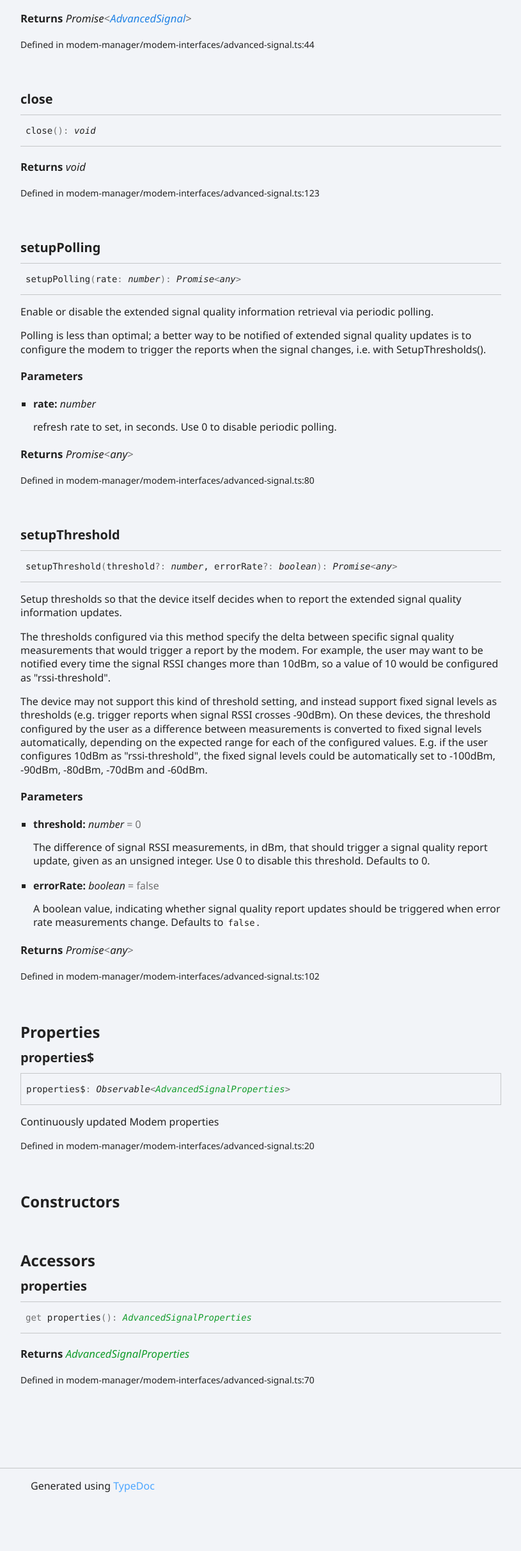
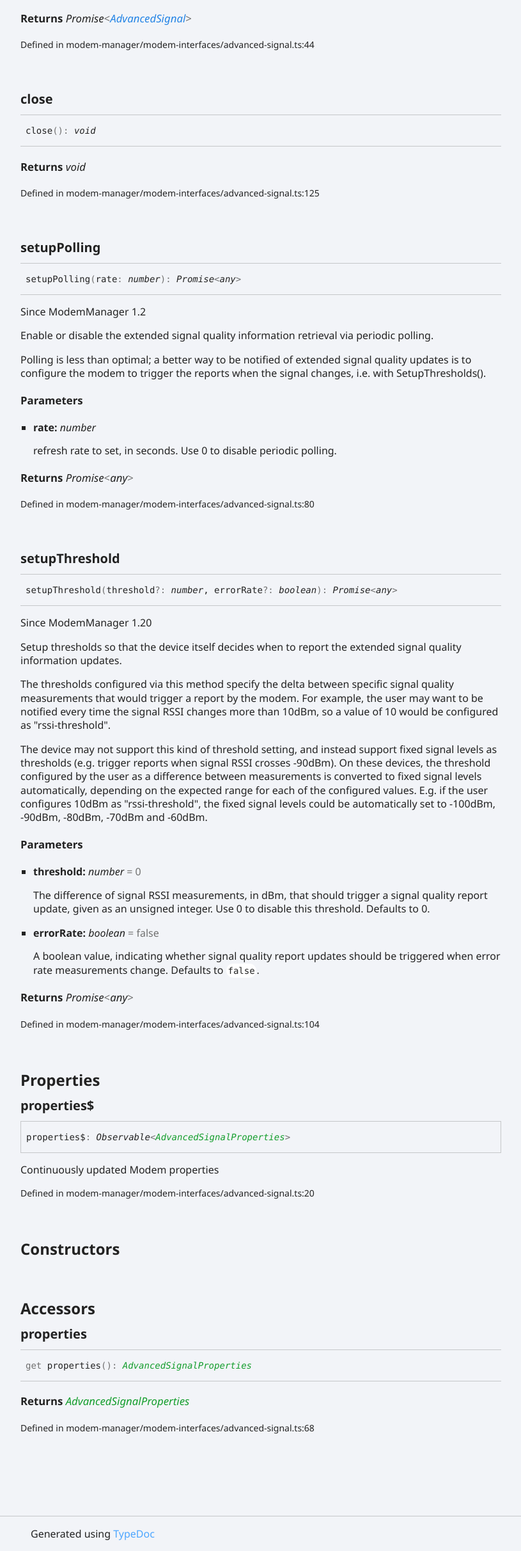
Before and after one commit to harborretail/chadburn, a website: page docs/classes/AdvancedSignal.html in a window 1280 px wide. Shown: the part 1360-3784 px from the top of the page at 64% size, without its empty margins (96-911 px from the left). Before the commit the page ends 3709 px from the top, so only its background shows below. Drawn offline with Linux system fonts and the light colour scheme.

Commit message:
updated docs

```diff
--- a/docs/classes/AdvancedSignal.html
+++ b/docs/classes/AdvancedSignal.html
@@ -88,7 +88,7 @@
 <li class="tsd-description">
 <h4 class="tsd-returns-title">Returns <span class="tsd-signature-type">void</span></h4><aside class="tsd-sources">
 <ul>
-<li>Defined in modem-manager/modem-interfaces/advanced-signal.ts:115</li></ul></aside></li></ul></section>
+<li>Defined in modem-manager/modem-interfaces/advanced-signal.ts:117</li></ul></aside></li></ul></section>
 <section class="tsd-panel tsd-member tsd-kind-method tsd-parent-kind-class"><a id="close" class="tsd-anchor"></a>
 <h3 class="tsd-anchor-link"><span>close</span><a href="#close" aria-label="Permalink" class="tsd-anchor-icon"><svg class="icon icon-tabler icon-tabler-link" viewBox="0 0 24 24" stroke-width="2" stroke="currentColor" fill="none" stroke-linecap="round" stroke-linejoin="round"><use href="#icon-anchor-a"></use><use href="#icon-anchor-b"></use><use href="#icon-anchor-c"></use></svg></a></h3>
 <ul class="tsd-signatures tsd-kind-method tsd-parent-kind-class">
@@ -96,13 +96,14 @@
 <li class="tsd-description">
 <h4 class="tsd-returns-title">Returns <span class="tsd-signature-type">void</span></h4><aside class="tsd-sources">
 <ul>
-<li>Defined in modem-manager/modem-interfaces/advanced-signal.ts:123</li></ul></aside></li></ul></section>
+<li>Defined in modem-manager/modem-interfaces/advanced-signal.ts:125</li></ul></aside></li></ul></section>
 <section class="tsd-panel tsd-member tsd-kind-method tsd-parent-kind-class"><a id="setupPolling" class="tsd-anchor"></a>
 <h3 class="tsd-anchor-link"><span>setup<wbr/>Polling</span><a href="#setupPolling" aria-label="Permalink" class="tsd-anchor-icon"><svg class="icon icon-tabler icon-tabler-link" viewBox="0 0 24 24" stroke-width="2" stroke="currentColor" fill="none" stroke-linecap="round" stroke-linejoin="round"><use href="#icon-anchor-a"></use><use href="#icon-anchor-b"></use><use href="#icon-anchor-c"></use></svg></a></h3>
 <ul class="tsd-signatures tsd-kind-method tsd-parent-kind-class">
 <li class="tsd-signature tsd-anchor-link" id="setupPolling.setupPolling-1">setup<wbr/>Polling<span class="tsd-signature-symbol">(</span>rate<span class="tsd-signature-symbol">: </span><span class="tsd-signature-type">number</span><span class="tsd-signature-symbol">)</span><span class="tsd-signature-symbol">: </span><span class="tsd-signature-type">Promise</span><span class="tsd-signature-symbol">&lt;</span><span class="tsd-signature-type">any</span><span class="tsd-signature-symbol">&gt;</span><a href="#setupPolling.setupPolling-1" aria-label="Permalink" class="tsd-anchor-icon"><svg class="icon icon-tabler icon-tabler-link" viewBox="0 0 24 24" stroke-width="2" stroke="currentColor" fill="none" stroke-linecap="round" stroke-linejoin="round"><use href="#icon-anchor-a"></use><use href="#icon-anchor-b"></use><use href="#icon-anchor-c"></use></svg></a></li>
 <li class="tsd-description">
-<div class="tsd-comment tsd-typography"><p>Enable or disable the extended signal quality information retrieval via periodic polling.</p>
+<div class="tsd-comment tsd-typography"><p>Since ModemManager 1.2</p>
+<p>Enable or disable the extended signal quality information retrieval via periodic polling.</p>
 <p>Polling is less than optimal; a better way to be notified of extended signal quality updates is to configure the modem to trigger the reports when the signal changes, i.e. with SetupThresholds().</p>
 </div>
 <div class="tsd-parameters">
@@ -120,7 +121,8 @@
 <ul class="tsd-signatures tsd-kind-method tsd-parent-kind-class">
 <li class="tsd-signature tsd-anchor-link" id="setupThreshold.setupThreshold-1">setup<wbr/>Threshold<span class="tsd-signature-symbol">(</span>threshold<span class="tsd-signature-symbol">?: </span><span class="tsd-signature-type">number</span>, errorRate<span class="tsd-signature-symbol">?: </span><span class="tsd-signature-type">boolean</span><span class="tsd-signature-symbol">)</span><span class="tsd-signature-symbol">: </span><span class="tsd-signature-type">Promise</span><span class="tsd-signature-symbol">&lt;</span><span class="tsd-signature-type">any</span><span class="tsd-signature-symbol">&gt;</span><a href="#setupThreshold.setupThreshold-1" aria-label="Permalink" class="tsd-anchor-icon"><svg class="icon icon-tabler icon-tabler-link" viewBox="0 0 24 24" stroke-width="2" stroke="currentColor" fill="none" stroke-linecap="round" stroke-linejoin="round"><use href="#icon-anchor-a"></use><use href="#icon-anchor-b"></use><use href="#icon-anchor-c"></use></svg></a></li>
 <li class="tsd-description">
-<div class="tsd-comment tsd-typography"><p>Setup thresholds so that the device itself decides when to report the extended signal quality information updates.</p>
+<div class="tsd-comment tsd-typography"><p>Since ModemManager 1.20</p>
+<p>Setup thresholds so that the device itself decides when to report the extended signal quality information updates.</p>
 <p>The thresholds configured via this method specify the delta between specific signal quality measurements that would trigger a report by the modem.
 For example, the user may want to be notified every time the signal RSSI changes more than 10dBm, so a value of 10 would be configured as &quot;rssi-threshold&quot;.</p>
 <p>The device may not support this kind of threshold setting, and instead support fixed signal levels as thresholds (e.g. trigger reports when signal RSSI crosses -90dBm).
@@ -141,7 +143,7 @@ E.g. if the user configures 10dBm as &quot;rssi-threshold&quot;, the fixed signa
 </div></li></ul></div>
 <h4 class="tsd-returns-title">Returns <span class="tsd-signature-type">Promise</span><span class="tsd-signature-symbol">&lt;</span><span class="tsd-signature-type">any</span><span class="tsd-signature-symbol">&gt;</span></h4><aside class="tsd-sources">
 <ul>
-<li>Defined in modem-manager/modem-interfaces/advanced-signal.ts:102</li></ul></aside></li></ul></section></section>
+<li>Defined in modem-manager/modem-interfaces/advanced-signal.ts:104</li></ul></aside></li></ul></section></section>
 <section class="tsd-panel-group tsd-member-group">
 <h2>Properties</h2>
 <section class="tsd-panel tsd-member tsd-kind-property tsd-parent-kind-class tsd-is-private"><a id="_advancedSignalInterface" class="tsd-anchor"></a>
@@ -206,7 +208,7 @@ E.g. if the user configures 10dBm as &quot;rssi-threshold&quot;, the fixed signa
 <li class="tsd-description">
 <h4 class="tsd-returns-title">Returns <a href="../interfaces/ModemManagerTypes.AdvancedSignalProperties.html" class="tsd-signature-type" data-tsd-kind="Interface">AdvancedSignalProperties</a></h4><aside class="tsd-sources">
 <ul>
-<li>Defined in modem-manager/modem-interfaces/advanced-signal.ts:70</li></ul></aside></li></ul></section></section></div>
+<li>Defined in modem-manager/modem-interfaces/advanced-signal.ts:68</li></ul></aside></li></ul></section></section></div>
 <div class="col-4 col-menu menu-sticky-wrap menu-highlight">
 <div class="tsd-navigation settings">
 <details class="tsd-index-accordion"><summary class="tsd-accordion-summary">
```
Also changed, not shown: docs/classes/Location.html (+19 -11 lines).
